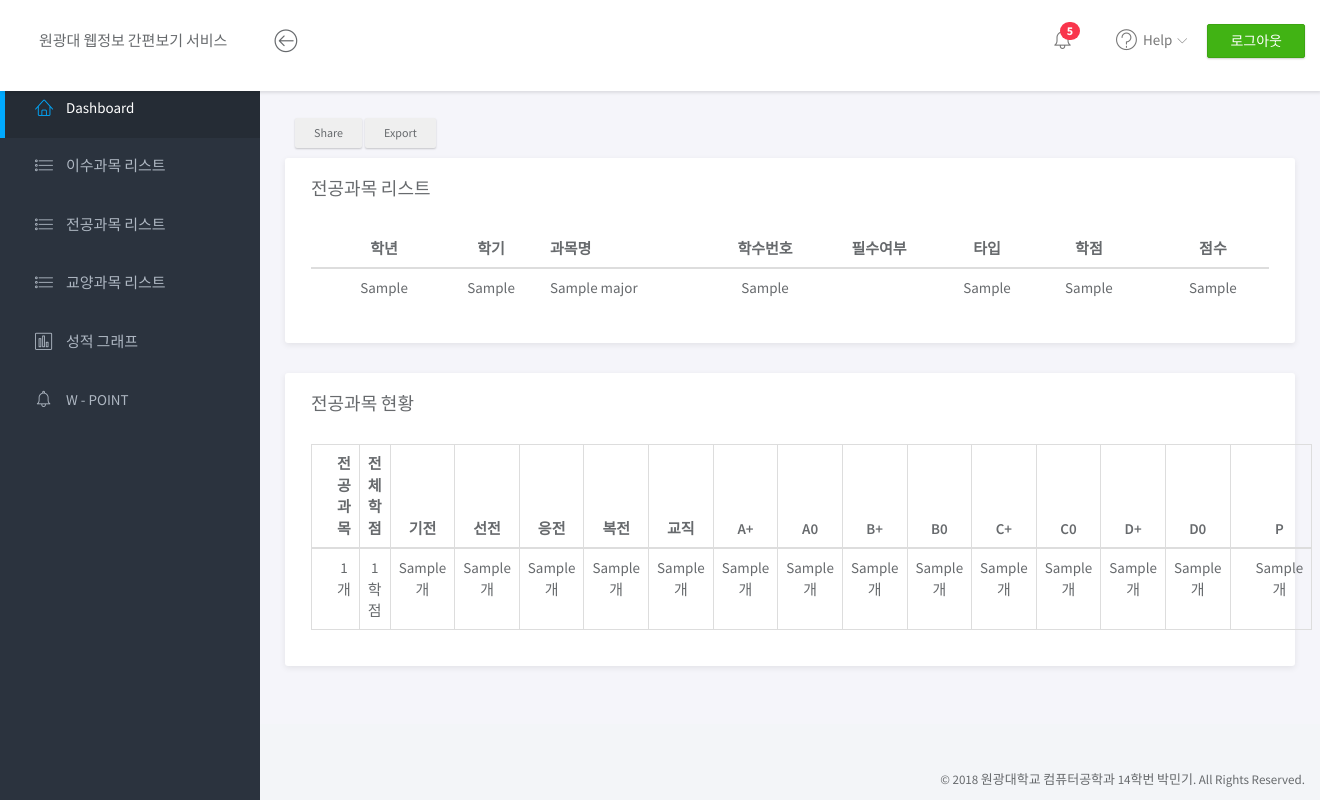
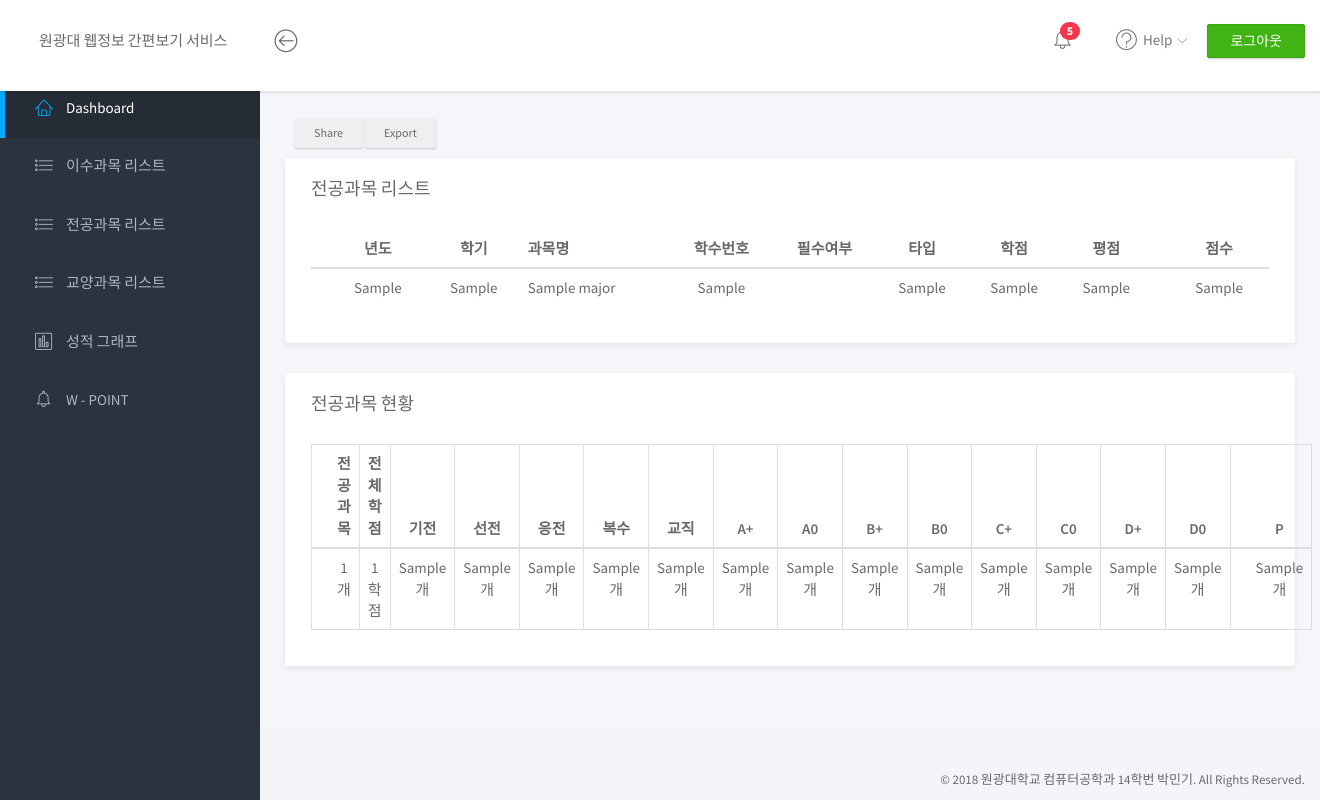
Before and after one commit to min-ki/WKU_ACADEMIC_INFOMATION, a Django app: template webcrawler/templates/webcrawler/major_list.html in a window 1320 px wide. Run offline with Django 3.2, Linux system fonts and the light colour scheme; the template is opened without the code that fills it: most values are stand-ins (such as "Sample title", 1, 10 or a date in 2020); some libraries are stand-ins or nearby versions.

Commit message:
일부 템플릿 내용 수정

```diff
--- a/webcrawler/static/webcrawler/style.css
+++ b/webcrawler/static/webcrawler/style.css
@@ -40,3 +40,7 @@
 .user_info_container {
     margin-top: 25px;
 }
+
+.user_status {
+    padding: 10px;
+}
--- a/webcrawler/templates/webcrawler/completed_list.html
+++ b/webcrawler/templates/webcrawler/completed_list.html
@@ -19,7 +19,7 @@
                 <table class="table table-hover">
                     <thead>
                         <tr>
-                            <th class="text-center">학년</th>
+                            <th class="text-center">년도</th>
                             <th class="text-center">학기</th>
                             <th>과목명</th>
                             <th class="text-center">학수번호</th>
@@ -29,6 +29,7 @@
                             {% endif %}
                             <th class="text-center">타입</th>
                             <th class="text-center">학점</th>
+                            <th class="text-center">평점</th>
                             <th class="text-center">점수</th>
                         </tr>
                     </thead>
@@ -64,6 +65,7 @@
                             <td class="text-center">{{ item.0 }}</td>
 
                             <td class="text-center">{{ item.2 }}</td>
+                            <td class="text-center">{{ item.6 }}</td>
                             <td class="text-center">{{ item.3 }}</td>
                         </tr>
                         {% endfor %}
--- a/webcrawler/templates/webcrawler/culture_list.html
+++ b/webcrawler/templates/webcrawler/culture_list.html
@@ -19,7 +19,7 @@
                 <table class="table table-hover">
                     <thead>
                         <tr>
-                            <th class="text-center">학년</th>
+                            <th class="text-center">년도</th>
                             <th class="text-center">학기</th>
                             <th>과목명</th>
                             <th class="text-center">학수번호</th>
@@ -29,6 +29,7 @@
                             {% endif %}
                             <th class="text-center">타입</th>
                             <th class="text-center">학점</th>
+                            <th class="text-center">평점</th>
                             <th class="text-center">점수</th>
                         </tr>
                     </thead>
@@ -60,6 +61,7 @@
                                 <td class="text-center">{{ item.0 }}</td>
 
                                 <td class="text-center">{{ item.2 }}</td>
+                                <td class="text-center">{{ item.6 }}</td>
                                 <td class="text-center">{{ item.3 }}</td>
                             </tr>
                         {% endfor %}
--- a/webcrawler/templates/webcrawler/major_list.html
+++ b/webcrawler/templates/webcrawler/major_list.html
@@ -19,7 +19,7 @@
                 <table class="table table-hover">
                     <thead>
                         <tr>
-                            <th class="text-center">학년</th>
+                            <th class="text-center">년도</th>
                             <th class="text-center">학기</th>
                            <th>과목명</th>
                             <th class="text-center">학수번호</th>
@@ -29,6 +29,7 @@
                             {% endif %}
                             <th class="text-center">타입</th>
                             <th class="text-center">학점</th>
+                            <th class="text-center">평점</th>
                             <th class="text-center">점수</th>
                         </tr>
                     </thead>
@@ -64,6 +65,7 @@
                             <td class="text-center">{{ item.0 }}</td>
 
                             <td class="text-center">{{ item.2 }}</td>
+                            <td class="text-center">{{ item.6 }}</td>
                             <td class="text-center">{{ item.3 }}</td>
                         </tr>
                         {% endfor %}
@@ -89,7 +91,7 @@
                             <th class="text-center">기전</th>
                             <th class="text-center">선전</th>
                             <th class="text-center">응전</th>
-                            <th class="text-center">복전</th>
+                            <th class="text-center">복수</th>
                             <th class="text-center">교직</th>
                             <th class="text-center">A+</th>
                             <th class="text-center">A0</th>
@@ -108,7 +110,7 @@
                         <td class="text-center">{{ count_type|keyvalue:"기전"}} 개</td>
                         <td class="text-center">{{ count_type|keyvalue:"선전"}} 개</td>
                         <td class="text-center">{{ count_type|keyvalue:"응전"}} 개</td>
-                        <td class="text-center">{{ count_type|keyvalue:"복전"}} 개</td>
+                        <td class="text-center">{{ count_type|keyvalue:"복수"}} 개</td>
                         <td class="text-center">{{ count_type|keyvalue:"교직"}} 개</td>
                         <td class="text-center">{{ count_grade|keyvalue:"A+"}} 개</td>
                         <td class="text-center">{{ count_grade|keyvalue:"A0"}} 개</td>
```
Also changed, not shown: webcrawler/templates/webcrawler/index.html (+25 -0 lines).
